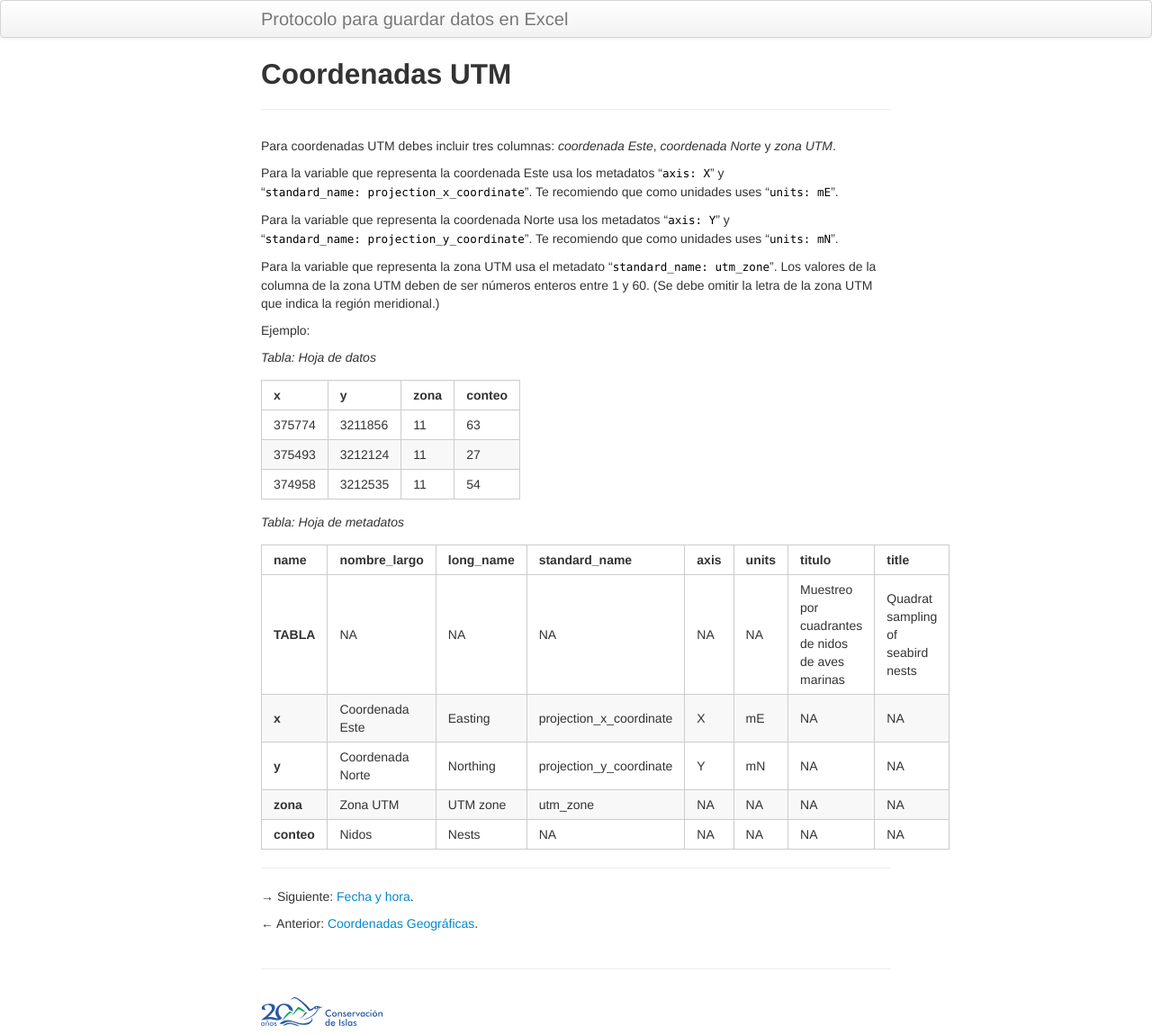
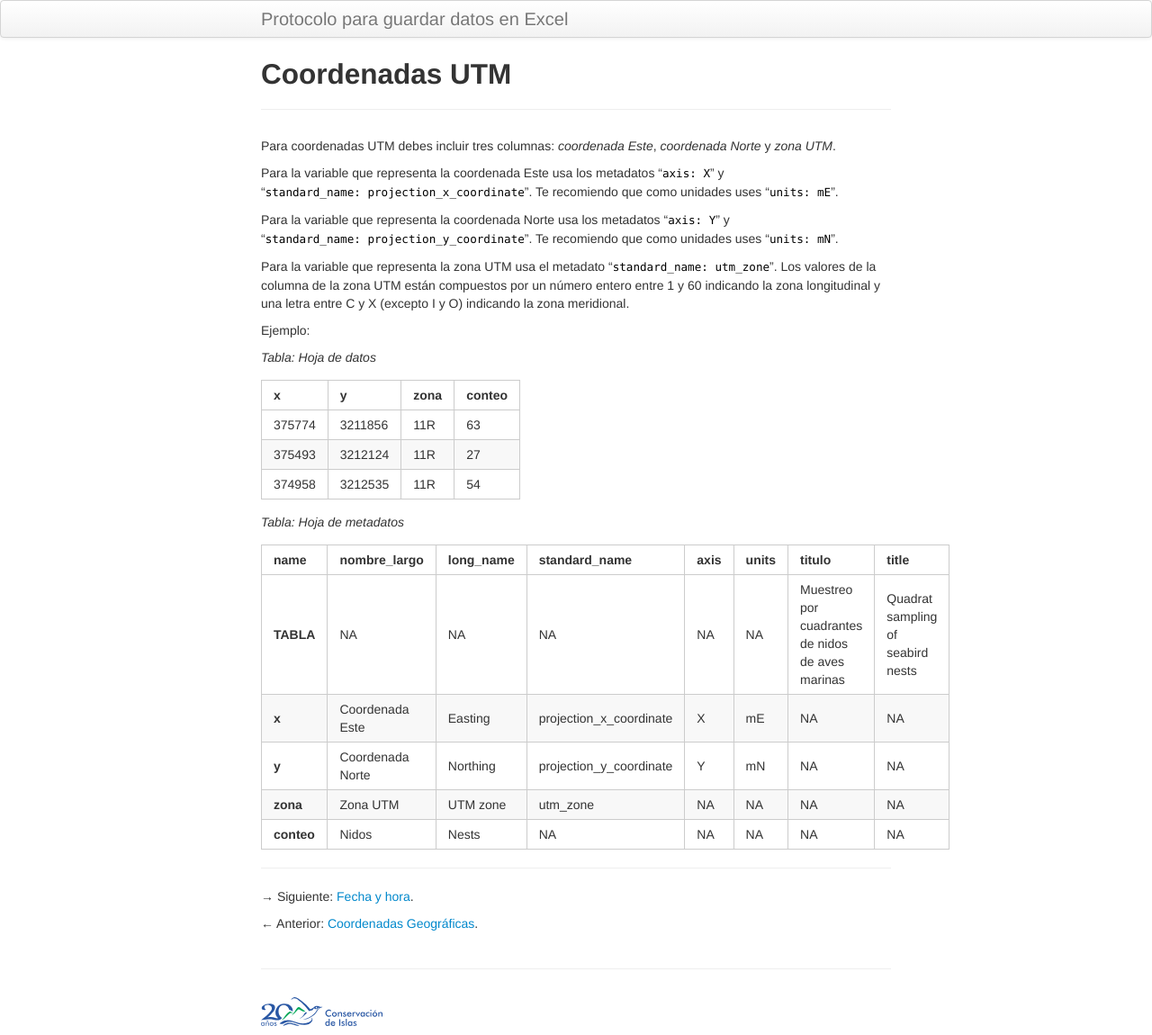
Before and after one commit to MaritzaB/datos_en_excel, a Jekyll site: the page built from pages/utm.md, in a window 1280 px wide. Shown: the whole page at 90% size. Built offline with Jekyll 4.4.1, drawn with Linux system fonts in a browser that asks for light colours.

Commit message:
Requiere la letra en la zona UTM

```diff
--- a/pages/utm.md
+++ b/pages/utm.md
@@ -10,7 +10,7 @@ Para la variable que representa la coordenada Este usa los metadatos "`axis: X`"
 
 Para la variable que representa la coordenada Norte usa los metadatos "`axis: Y`" y "`standard_name: projection_y_coordinate`". Te recomiendo que como unidades uses "`units: mN`".
 
-Para la variable que representa la zona UTM usa el metadato "`standard_name: utm_zone`". Los valores de la columna de la zona UTM deben de ser números enteros entre 1 y 60. (Se debe omitir la letra de la zona UTM que indica la región meridional.)
+Para la variable que representa la zona UTM usa el metadato "`standard_name: utm_zone`". Los valores de la columna de la zona UTM están compuestos por un número entero entre 1 y 60 indicando la zona longitudinal y una letra entre C y X (excepto I y O) indicando la zona meridional.
 
 Ejemplo:
 
@@ -18,9 +18,9 @@ _Tabla: Hoja de datos_
 
 **x**  | **y**   | **zona** | **conteo**
 -------|---------|----------|-----------
-375774 | 3211856 | 11       | 63
-375493 | 3212124 | 11       | 27
-374958 | 3212535 | 11       | 54
+375774 | 3211856 | 11R      | 63
+375493 | 3212124 | 11R      | 27
+374958 | 3212535 | 11R      | 54
 
 
 _Tabla: Hoja de metadatos_
```
